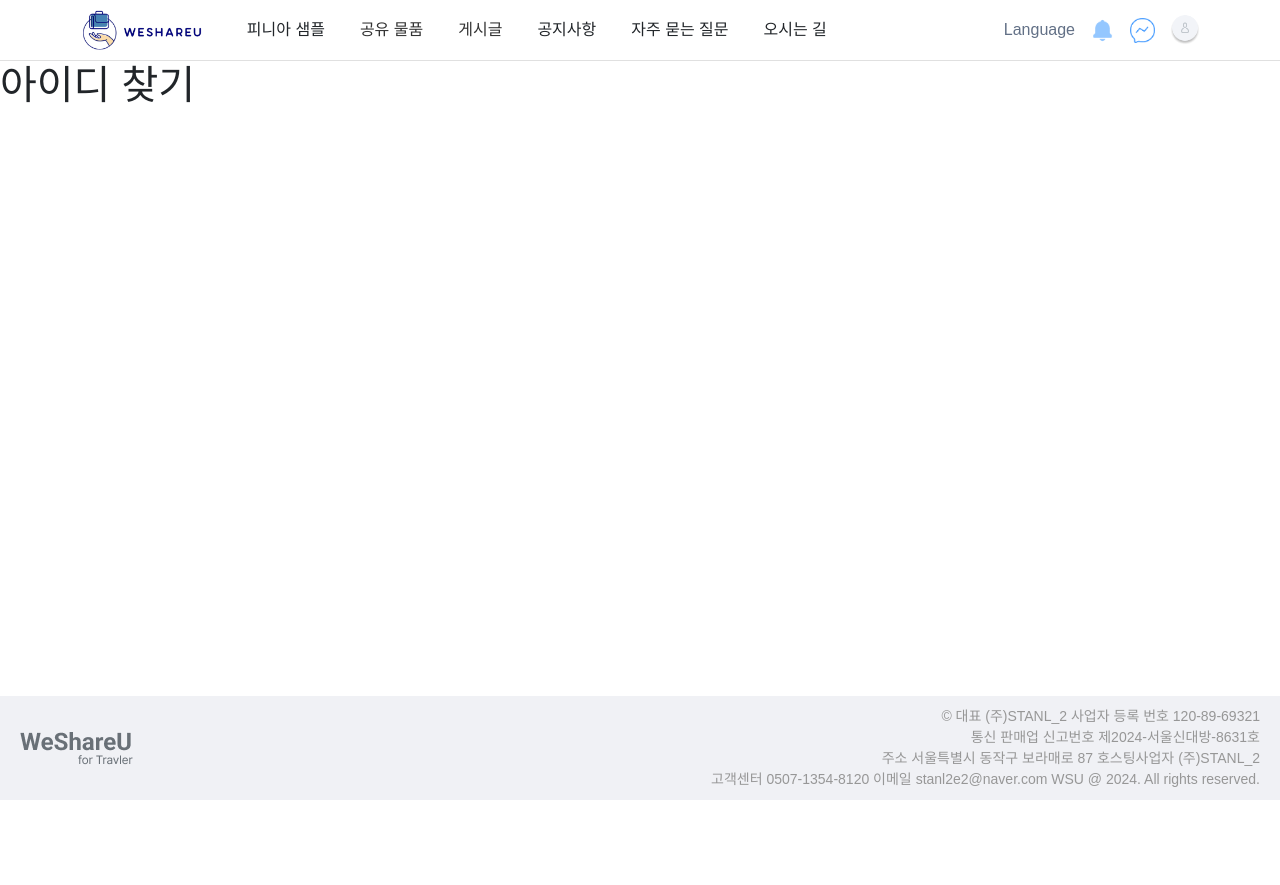
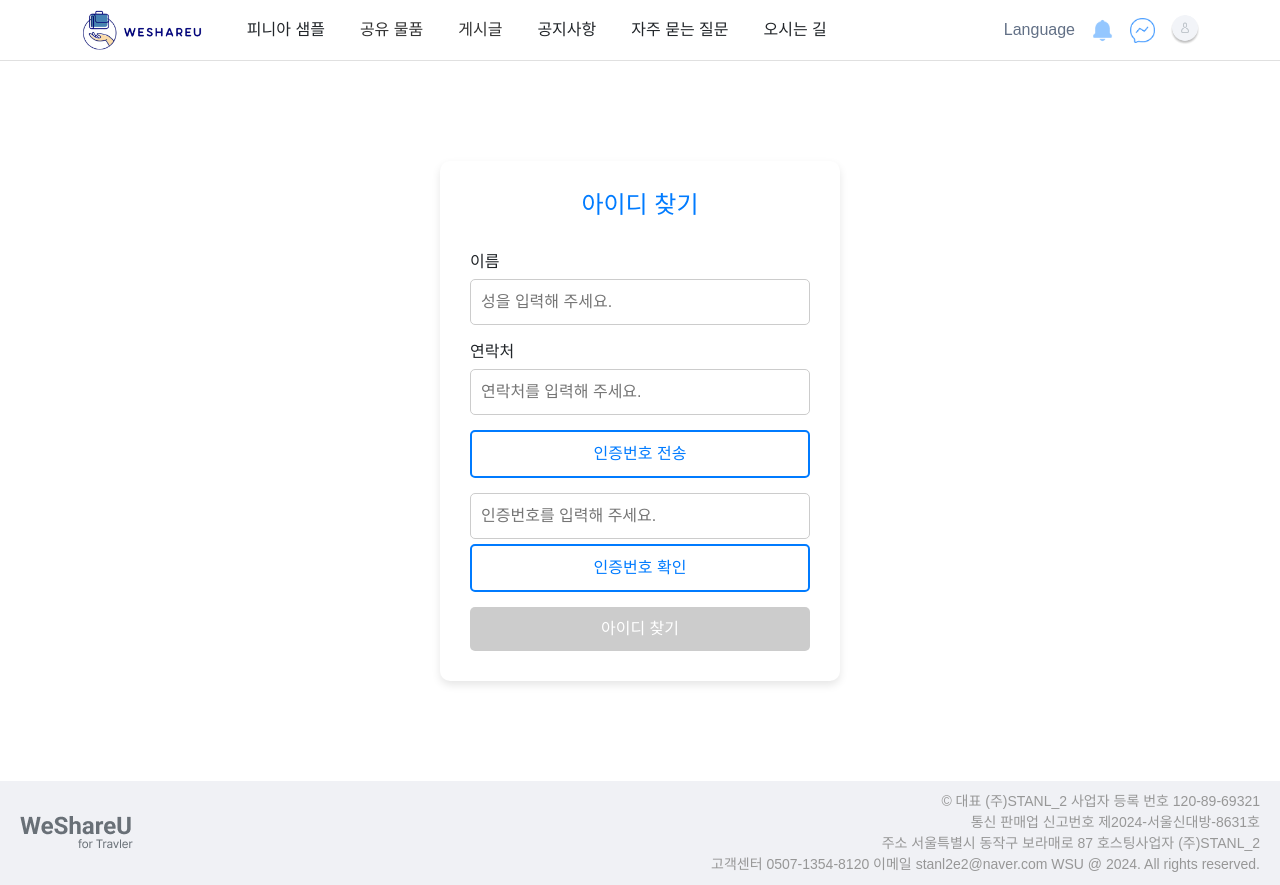
Before and after one commit to beyond-sw-camp/be09-4th-STANL2-WeShareYou, a Vue app: page /findId in a window 1280 px wide. Before the commit the page ends 800 px from the top, so only its background shows below. Built offline with nearby package versions, Linux system fonts and the light colour scheme; a web font is replaced by a local one.

Commit message:
feat: 아이디 찾기 페이지 구현중(#16)

```diff
--- /dev/null
+++ b/src/stores/member/findId.js
@@ -0,0 +1,60 @@
+// src/stores/findId.js
+import { defineStore } from 'pinia';
+import axios from 'axios';
+
+export const useFindIdStore = defineStore('findId', {
+  state: () => ({
+    jwtToken: localStorage.getItem('jwtToken'), // JWT 토큰 불러오기
+    isVerifying: false, // 중복 방지 플래그
+  }),
+
+  actions: {
+    async sendSms(name, phone) {
+      try {
+        await axios.post('http://localhost:8080/api/v1/member/sms', { name, phone });
+      } catch (error) {
+        console.error('인증번호 전송 실패:', error);
+        throw error;
+      }
+    },
+
+    async verifyCode(phone, code) {
+        if (this.isVerifying) return; // 중복 호출 방지
+        this.isVerifying = true;
+
+      try {
+        const response = await axios.post('http://localhost:8080/api/v1/member/sms/check', {
+          phone,
+          code,
+        });
+
+        console.log('응답:', response.data); // 응답 데이터 확인
+        console.log('==', phone);
+        console.log('==', code);
+
+        if (!response.data.success) {
+          throw new Error('인증 실패');
+        }
+      } catch (error) {
+        console.error('인증 실패:', error);
+        throw error;
+      }finally {
+        this.isVerifying = false; // 플래그 초기화
+      }
+    },
+
+    async findId() {
+      try {
+        const response = await axios.get('http://localhost:8080/api/v1/member', {
+          headers: {
+            Authorization: `Bearer ${this.jwtToken}`,
+          },
+        });
+        return response.data.result;
+      } catch (error) {
+        console.error('아이디 찾기 실패:', error);
+        throw error;
+      }
+    },
+  },
+});
--- a/src/views/body/member/FindId.vue
+++ b/src/views/body/member/FindId.vue
@@ -1,13 +1,177 @@
 <template>
-    <div>
-<h1>아이디 찾기</h1>
+    <div class="find-id-container">
+      <h1 class="page-title">아이디 찾기</h1>
+
+      <div class="form-group">
+        <label for="name">이름</label>
+        <input
+          v-model="name"
+          id="name"
+          type="text"
+          placeholder="성을 입력해 주세요."
+        />
+      </div>
+
+      <div class="form-group">
+        <label for="phone">연락처</label>
+        <input
+          v-model="phone"
+          id="phone"
+          type="text"
+          placeholder="연락처를 입력해 주세요."
+        />
+      </div>
+
+      <div class="form-group with-button">
+        <button class="small-button" @click="sendSms">인증번호 전송</button>
+      </div>
+
+      <div class="form-group">
+        <input
+          v-model="verificationCode"
+          type="text"
+          placeholder="인증번호를 입력해 주세요."
+        />
+        <button class="small-button" @click="verifyCode">인증번호 확인</button>
+        <p v-if="verificationStatus" class="success-text">{{ verificationStatus }}</p>
+      </div>
+
+      <button
+        class="submit-button"
+        :disabled="!isVerified"
+        @click="findId"
+      >
+        아이디 찾기
+      </button>
+
+      <p v-if="loginId" class="result-text">찾은 아이디: {{ loginId }}</p>
     </div>
-</template>
+  </template>
 
-<script setup>
+  <script setup>
+  import { ref } from 'vue';
+  import { useFindIdStore } from '@/stores/member/findId'; // Store를 import
 
-</script>
+  const findIdStore = useFindIdStore();
+  const name = ref('');
+  const phone = ref('');
+  const verificationCode = ref('');
+  const verificationStatus = ref('');
+  const loginId = ref('');
+  const isVerified = ref(false); // 인증 여부 플래그
 
-<style scoped>
+  async function sendSms() {
+    try {
+      await findIdStore.sendSms(name.value, phone.value); // Store에서 API 호출
+      alert('인증번호가 전송되었습니다.');
+    } catch (error) {
+      console.error('인증번호 전송 실패:', error);
+      alert('인증번호 전송에 실패했습니다.');
+    }
+  }
 
-</style>
+  async function verifyCode() {
+    try {
+      await findIdStore.verifyCode(phone.value, verificationCode.value);
+      verificationStatus.value = '인증 확인되었습니다.';
+      isVerified.value = true; // 인증 완료
+    } catch (error) {
+      console.error('인증번호 확인 실패:', error);
+      verificationStatus.value = '인증번호가 올바르지 않습니다.';
+      alert('인증번호가 올바르지 않습니다.');
+    }
+  }
+
+  async function findId() {
+    try {
+      const response = await findIdStore.findId();
+      loginId.value = response.loginId;
+    } catch (error) {
+      console.error('아이디 찾기 실패:', error);
+      alert('아이디를 찾는 중 오류가 발생했습니다.');
+    }
+  }
+  </script>
+
+  <style scoped>
+  .find-id-container {
+    max-width: 400px;
+    margin: 100px auto;
+    padding: 30px;
+    background-color: white;
+    border-radius: 10px;
+    box-shadow: 0 4px 8px rgba(0, 0, 0, 0.1);
+  }
+
+  .page-title {
+    text-align: center;
+    margin-bottom: 30px;
+    font-size: 24px;
+    color: #007bff;
+  }
+
+  .form-group {
+    margin-bottom: 15px;
+    display: flex;
+    flex-direction: column;
+    gap: 5px;
+  }
+
+  .form-group input {
+    padding: 10px;
+    border: 1px solid #ccc;
+    border-radius: 5px;
+  }
+
+  .with-button {
+    display: flex;
+    gap: 10px;
+  }
+
+  .small-button {
+    padding: 10px 15px;
+    background-color: white;
+    color: #007bff;
+    border: 2px solid #007bff;
+    border-radius: 5px;
+    cursor: pointer;
+    transition: background-color 0.3s, color 0.3s;
+  }
+
+  .small-button:hover {
+    background-color: #007bff;
+    color: white;
+  }
+
+  .submit-button {
+    width: 100%;
+    padding: 10px;
+    background-color: #007bff;
+    color: white;
+    border: none;
+    border-radius: 5px;
+    cursor: pointer;
+    transition: background-color 0.3s;
+  }
+
+  .submit-button:disabled {
+    background-color: #ccc;
+    cursor: not-allowed;
+  }
+
+  .submit-button:hover:enabled {
+    background-color: #0056b3;
+  }
+
+  .success-text {
+    color: green;
+    margin-top: 5px;
+  }
+
+  .result-text {
+    margin-top: 20px;
+    font-weight: bold;
+    color: #333;
+    text-align: center;
+  }
+  </style>
```
